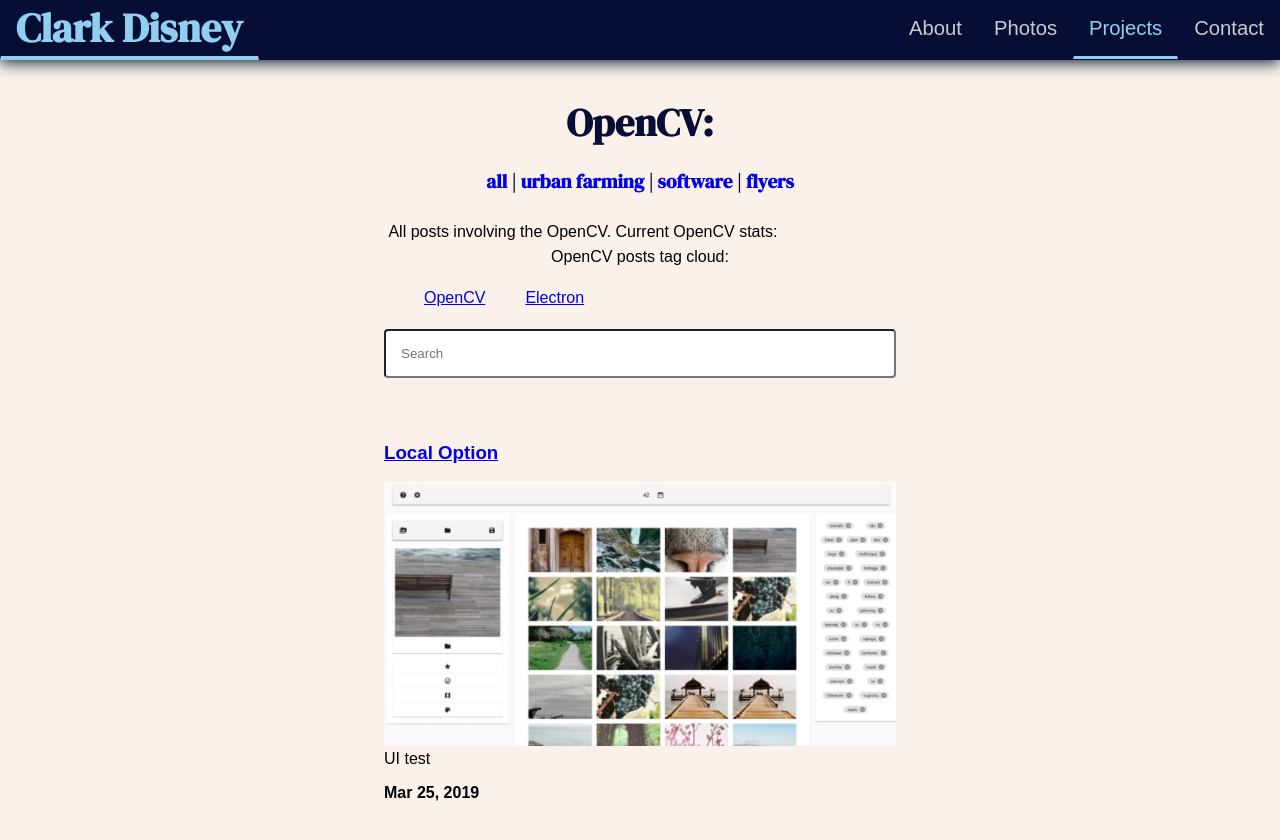
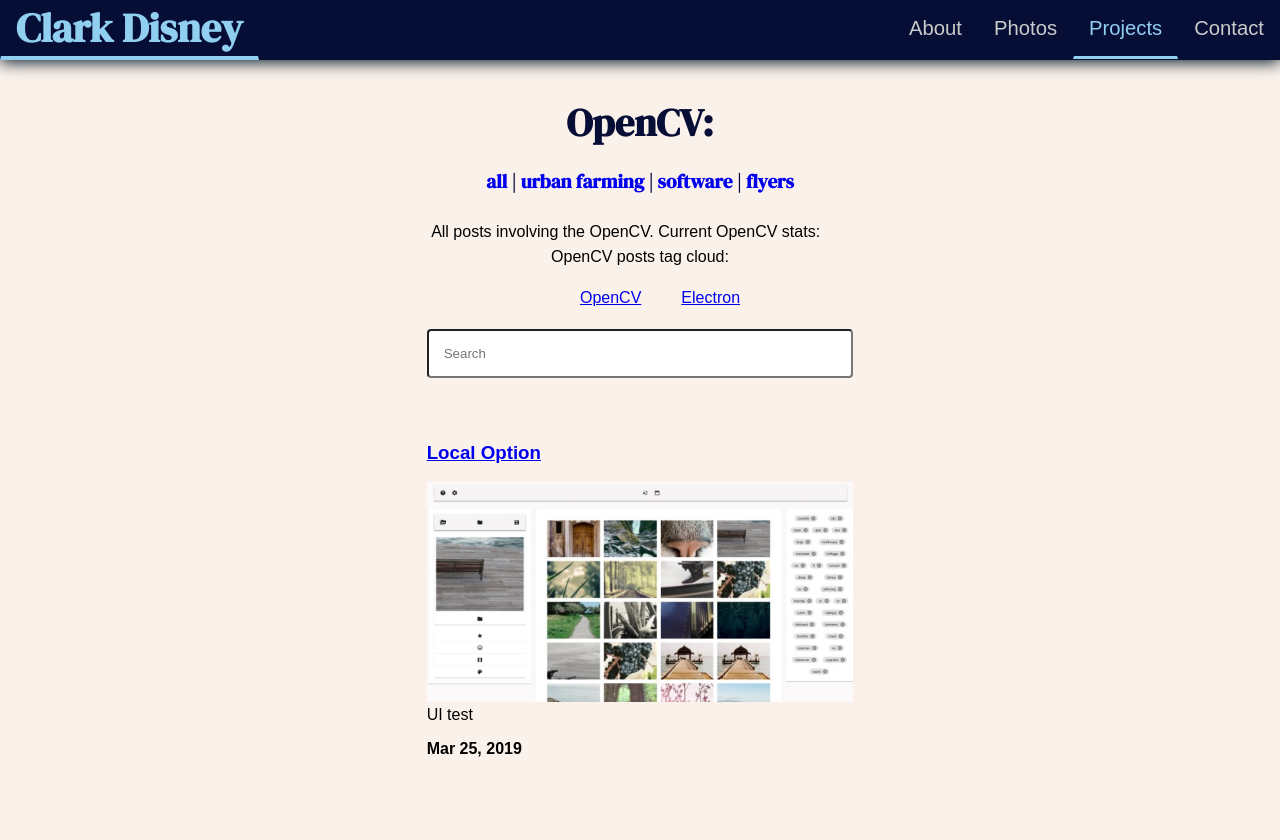
Before and after one commit to clarkadisney/clarkadisney.github.io, a Jekyll site: the page built from OpenCV.html, in a window 1280 px wide. Shown: the top 840 px of the page. Built offline with Jekyll 4.4.1, drawn with Linux system fonts in a browser that asks for light colours; nearby versions of some CDN libraries.

Commit message:
Add files via upload

```diff
--- a/assets/css/styles.css
+++ b/assets/css/styles.css
@@ -53,9 +53,6 @@ body {
   font-weight: bold;
   font-size: 4.5vmin;
   line-height: 0.125;
- /* width: 33.333%;
-  margin-left: auto;
-  margin-right: auto; */
 }
 #navbar #logo:hover {
   transition-delay: 50ms;
@@ -133,8 +130,8 @@ border: 1px solid blue;
 }
 
 .pagecaption {
-  width: 40%;
-/*	text-align: left;*/
+  width: 33.33%;
+	text-align: justify;
 }
 
 .locationcaption {
@@ -214,20 +211,18 @@ border: 1px solid blue;
   text-decoration-style: none;
   -moz-text-decoration-line: none;
   text-decoration-line: none;
-  width: 40%;
-  margin-left: auto;
-  margin-right: auto;
+  max-width: 33.333%;
 }
 
 .projectcard {
  margin-left: auto;
  margin-right: auto;
- width: 40%;
+ width: 33.333%;
   }
 
 .projectimage {
-  width: 100%;
-  height: 100%;
+  max-width: 100%;
+  height: auto;
   background-size: cover;
 }
 
@@ -242,7 +237,7 @@ border: 1px solid blue;
 /*  border: 1px solid blue; */
   overflow: visible;
   z-index: 9999;
-  width: 40%
+  width: 33.333%
 }
 
 #results-container{
@@ -410,8 +405,13 @@ input[type=submit]:hover {
 }
 
 .projecttags{
-  max-width: 100%;
-  width: 66.666%;
+  display: flex;
+  flex-wrap: wrap;
+  font-size: 1rem;
+  text-decoration-style: none;
+  -moz-text-decoration-line: none;
+  text-decoration-line: none;
+  max-width: 66.666%;
 }
   .profilecard {
     display: flex;
@@ -453,19 +453,19 @@ input[type=submit]:hover {
     margin-left: auto;
     margin-right: auto;
     width: 66.666%;
-    }
+     }
 
-  .projectimage {
+   .projectimage {
      max-width: 100%;
      height: auto;
      background-size: cover;
-    }
+   }
 
-  .projectcopy {
+   .projectcopy {
      max-width: 100%;
      height: auto;
      background-size: cover;
-  }
+   }
 
 }
 
@@ -497,7 +497,13 @@ input[type=submit]:hover {
   }
 
   .projecttags{
-  width: 100%;
+    display: flex;
+    flex-wrap: wrap;
+    font-size: 1rem;
+    text-decoration-style: none;
+    -moz-text-decoration-line: none;
+    text-decoration-line: none;
+    max-width: 98%;
   }
 
 .locationcaption {
```
Also changed, not shown: assets/images/greens/greens2.JPG (added), assets/images/greens/greens4.JPG (added), assets/images/greens/greens9.JPG (added), 9 other files.
